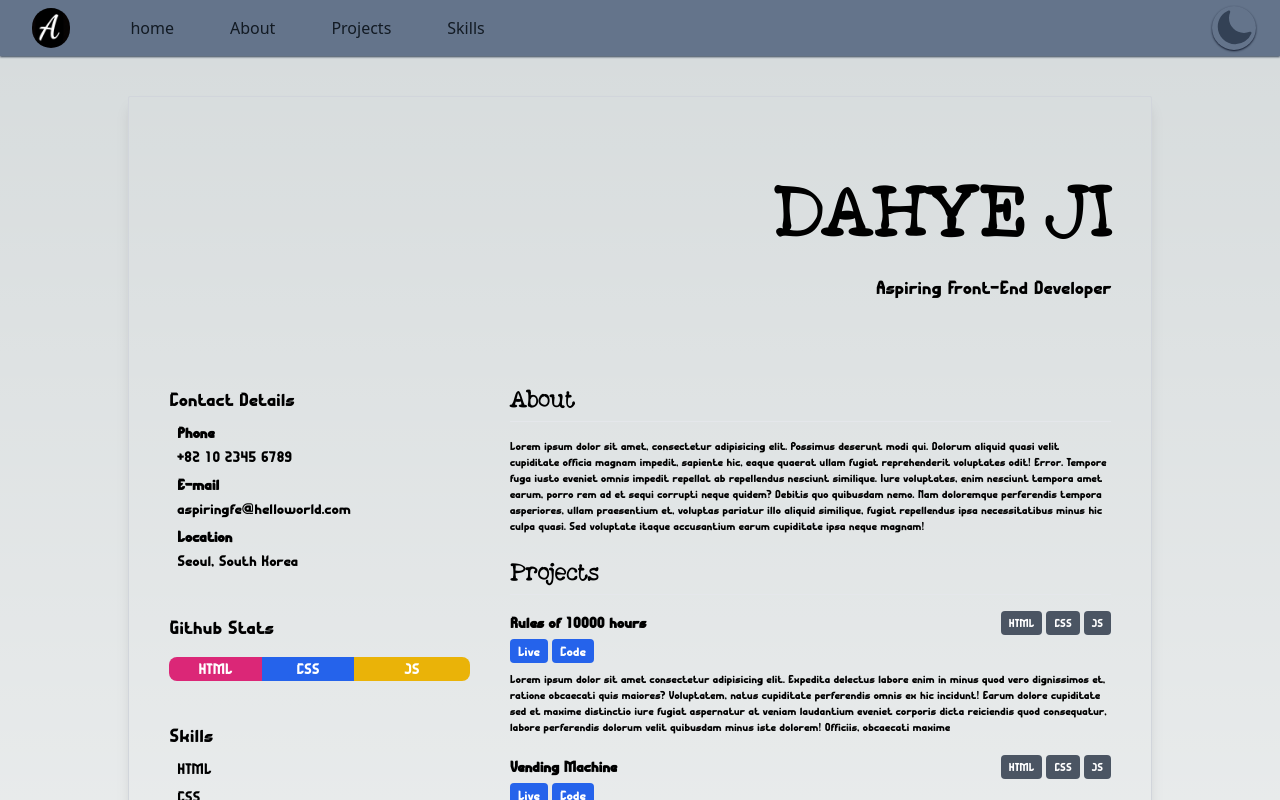
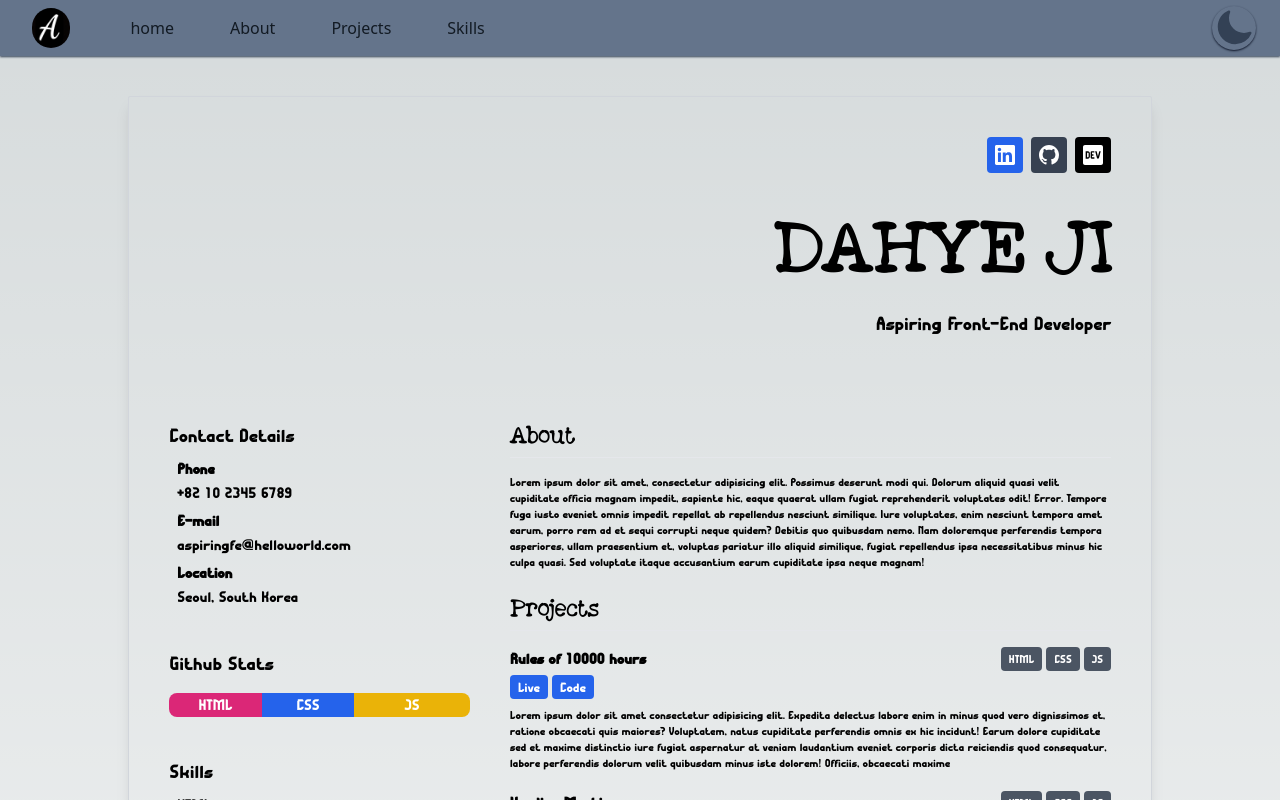
Before and after one commit to AmirAghajani98/portfolio, a Next.js app: page /resume.tsx in a window 1280 px wide. Shown: the top 800 px of the page. Built offline with nearby package versions, Linux system fonts and the light colour scheme.

Commit message:
fix-resume

```diff
--- a/src/app/component/projects.tsx
+++ b/src/app/component/projects.tsx
@@ -53,7 +53,7 @@
               <h2 className="font-mono mt-3 mb-4 font-semibold text-xl dark:text-slate-100 text-[#121a23]">
                 {project.title}
               </h2>
-              <p className="font-sans text-justify mx-auto mb-6 text-base leading-relaxed dark:text-slate-100 text-[#121a23] line-clamp-4">
+              <p className="font-sans whitespace-normal text-justify mx-auto mb-6 text-base leading-relaxed dark:text-slate-100 text-[#121a23] line-clamp-4">
                 {project.description}
               </p>
               <div className="text-right">
--- a/src/app/projects/page.tsx
+++ b/src/app/projects/page.tsx
@@ -49,7 +49,7 @@
               <h2 className="font-mono mt-3 mb-4 font-semibold text-xl dark:text-slate-100 text-[#121a23]">
                 {project.title}
               </h2>
-              <p className="font-sans text-justify mx-auto mb-6 text-base leading-relaxed dark:text-slate-100 text-[#121a23] line-clamp-4">
+              <p className="font-sans whitespace-normal text-justify mx-auto mb-6 text-base leading-relaxed dark:text-slate-100 text-[#121a23] line-clamp-4">
                 {project.description}
               </p>
               <div className="text-right">
--- a/src/app/resume.tsx/page.tsx
+++ b/src/app/resume.tsx/page.tsx
@@ -6,48 +6,77 @@
       <div className="border border-gray-300 rounded-sm shadow-lg py-10 px-10 w-4/5 mt-10 mb-10">
         <ul className="flex flex-wrap justify-end gap-2">
           <li>
-            {/* <a href="https://www.linkedin.com/"
-                        class="bg-blue-600 p-2 font-semibold text-white inline-flex items-center space-x-2 rounded"
-                        target=”_blank”>
-                        <svg className="w-5 h-5 fill-current" role="img" viewBox="0 0 256 256"
-                            xmlns="http://www.w3.org/2000/svg">
+            <>
+              <a
+                href="https://www.linkedin.com/"
+                target="blank"
+                className="bg-blue-600 p-2 font-semibold text-white inline-flex items-center space-x-2 rounded"
+              >
+                <svg
+                  className="w-5 h-5 fill-current"
+                  role="img"
+                  viewBox="0 0 256 256"
+                  xmlns="http://www.w3.org/2000/svg"
+                >
                   <g>
-                                <path
-                                    d="M218.123122,218.127392 L180.191928,218.127392 L180.191928,158.724263 C180.191928,144.559023 179.939053,126.323993 160.463756,126.323993 C140.707926,126.323993 137.685284,141.757585 137.685284,157.692986 L137.685284,218.123441 L99.7540894,218.123441 L99.7540894,95.9665207 L136.168036,95.9665207 L136.168036,112.660562 L136.677736,112.660562 C144.102746,99.9650027 157.908637,92.3824528 172.605689,92.9280076 C211.050535,92.9280076 218.138927,118.216023 218.138927,151.114151 L218.123122,218.127392 Z M56.9550587,79.2685282 C44.7981969,79.2707099 34.9413443,69.4171797 34.9391618,57.260052 C34.93698,45.1029244 44.7902948,35.2458562 56.9471566,35.2436736 C69.1040185,35.2414916 78.9608713,45.0950217 78.963054,57.2521493 C78.9641017,63.090208 76.6459976,68.6895714 72.5186979,72.8184433 C68.3913982,76.9473153 62.7929898,79.26748 56.9550587,79.2685282 M75.9206558,218.127392 L37.94995,218.127392 L37.94995,95.9665207 L75.9206558,95.9665207 L75.9206558,218.127392 Z M237.033403,0.0182577091 L18.8895249,0.0182577091 C8.57959469,-0.0980923971 0.124827038,8.16056231 -0.001,18.4706066 L-0.001,237.524091 C0.120519052,247.839103 8.57460631,256.105934 18.8895249,255.9977 L237.033403,255.9977 C247.368728,256.125818 255.855922,247.859464 255.999,237.524091 L255.999,18.4548016 C255.851624,8.12438979 247.363742,-0.133792868 237.033403,0.000790807055">
-                                </path>
+                    <path d="M218.123122,218.127392 L180.191928,218.127392 L180.191928,158.724263 C180.191928,144.559023 179.939053,126.323993 160.463756,126.323993 C140.707926,126.323993 137.685284,141.757585 137.685284,157.692986 L137.685284,218.123441 L99.7540894,218.123441 L99.7540894,95.9665207 L136.168036,95.9665207 L136.168036,112.660562 L136.677736,112.660562 C144.102746,99.9650027 157.908637,92.3824528 172.605689,92.9280076 C211.050535,92.9280076 218.138927,118.216023 218.138927,151.114151 L218.123122,218.127392 Z M56.9550587,79.2685282 C44.7981969,79.2707099 34.9413443,69.4171797 34.9391618,57.260052 C34.93698,45.1029244 44.7902948,35.2458562 56.9471566,35.2436736 C69.1040185,35.2414916 78.9608713,45.0950217 78.963054,57.2521493 C78.9641017,63.090208 76.6459976,68.6895714 72.5186979,72.8184433 C68.3913982,76.9473153 62.7929898,79.26748 56.9550587,79.2685282 M75.9206558,218.127392 L37.94995,218.127392 L37.94995,95.9665207 L75.9206558,95.9665207 L75.9206558,218.127392 Z M237.033403,0.0182577091 L18.8895249,0.0182577091 C8.57959469,-0.0980923971 0.124827038,8.16056231 -0.001,18.4706066 L-0.001,237.524091 C0.120519052,247.839103 8.57460631,256.105934 18.8895249,255.9977 L237.033403,255.9977 C247.368728,256.125818 255.855922,247.859464 255.999,237.524091 L255.999,18.4548016 C255.851624,8.12438979 247.363742,-0.133792868 237.033403,0.000790807055"></path>
                   </g>
                 </svg>
-                    </a> */}
+              </a>
+            </>
           </li>
           <li>
-            {/* <a href="https://github.com/"
-                        class="bg-gray-700 p-2 font-medium text-white inline-flex items-center space-x-2 rounded"
-                        target=”_blank”>
-                        <svg xmlns="http://www.w3.org/2000/svg" xmlns:xlink="http://www.w3.org/1999/xlink"
-                            aria-hidden="true" role="img" class="w-5" preserveAspectRatio="xMidYMid meet"
-                            viewBox="0 0 24 24">
-                            < fill="none">
-                                <path fill-rule="evenodd" clip-rule="evenodd"
+            <>
+              <a
+                href="https://github.com/"
+                target="blank"
+                className="bg-gray-700 p-2 font-medium text-white inline-flex items-center space-x-2 rounded"
+              >
+                <svg
+                  xmlns="http://www.w3.org/2000/svg"
+                  aria-hidden="true"
+                  role="img"
+                  className="w-5"
+                  preserveAspectRatio="xMidYMid meet"
+                  viewBox="0 0 24 24"
+                >
+                  <path
+                    fill-rule="evenodd"
+                    clip-rule="evenodd"
                     d="M12 0C5.37 0 0 5.37 0 12c0 5.31 3.435 9.795 8.205 11.385c.6.105.825-.255.825-.57c0-.285-.015-1.23-.015-2.235c-3.015.555-3.795-.735-4.035-1.41c-.135-.345-.72-1.41-1.23-1.695c-.42-.225-1.02-.78-.015-.795c.945-.015 1.62.87 1.845 1.23c1.08 1.815 2.805 1.305 3.495.99c.105-.78.42-1.305.765-1.605c-2.67-.3-5.46-1.335-5.46-5.925c0-1.305.465-2.385 1.23-3.225c-.12-.3-.54-1.53.12-3.18c0 0 1.005-.315 3.3 1.23c.96-.27 1.98-.405 3-.405s2.04.135 3 .405c2.295-1.56 3.3-1.23 3.3-1.23c.66 1.65.24 2.88.12 3.18c.765.84 1.23 1.905 1.23 3.225c0 4.605-2.805 5.625-5.475 5.925c.435.375.81 1.095.81 2.22c0 1.605-.015 2.895-.015 3.3c0 .315.225.69.825.57A12.02 12.02 0 0 0 24 12c0-6.63-5.37-12-12-12z"
-                                    fill="currentColor" />
+                    fill="currentColor"
+                  />
+                </svg>
+              </a>
             </>
-                        </svg>
-                    </a> */}
           </li>
           <li>
-            {/* <a href="https://dev.to/"
-                        class="bg-black p-2 font-medium text-white inline-flex items-center space-x-2 rounded"
-                        target=”_blank”>
-                        <svg className="w-5 h-5" role="img" aria-hidden="true" preserveAspectRatio="xMidYMid meet"
-                            viewBox="0 32 447.99999999999994 448" xmlns="http://www.w3.org/2000/svg" width="2500"
-                            height="2321">
+            <>
+              <a
+                href="https://dev.to/"
+                className="bg-black p-2 font-medium text-white inline-flex items-center space-x-2 rounded"
+              >
+                <svg
+                  className="w-5 h-5"
+                  role="img"
+                  aria-hidden="true"
+                  preserveAspectRatio="xMidYMid meet"
+                  viewBox="0 32 447.99999999999994 448"
+                  xmlns="http://www.w3.org/2000/svg"
+                  width="2500"
+                  height="2321"
+                >
                   <g fill="none">
-                                <path fill-rule="evenodd" clip-rule="evenodd"
+                    <path
+                      fill-rule="evenodd"
+                      clip-rule="evenodd"
                       d="M120.12 208.29c-3.88-2.9-7.77-4.35-11.65-4.35H91.03v104.47h17.45c3.88 0 7.77-1.45 11.65-4.35s5.82-7.25 5.82-13.06v-69.65c-.01-5.8-1.96-10.16-5.83-13.06zM404.1 32H43.9C19.7 32 .06 51.59 0 75.8v360.4C.06 460.41 19.7 480 43.9 480h360.2c24.21 0 43.84-19.59 43.9-43.8V75.8c-.06-24.21-19.7-43.8-43.9-43.8zM154.2 291.19c0 18.81-11.61 47.31-48.36 47.25h-46.4V172.98h47.38c35.44 0 47.36 28.46 47.37 47.28zm100.68-88.66H201.6v38.42h32.57v29.57H201.6v38.41h53.29v29.57h-62.18c-11.16.29-20.44-8.53-20.72-19.69V193.7c-.27-11.15 8.56-20.41 19.71-20.69h63.19zm103.64 115.29c-13.2 30.75-36.85 24.63-47.44 0l-38.53-144.8h32.57l29.71 113.72 29.57-113.72h32.58z"
-                                    fill="currentColor" />
+                      fill="currentColor"
+                    />
                   </g>
                 </svg>
-                    </a> */}
+              </a>
+            </>
           </li>
         </ul>
         <div className="flex justify-between items-center">
@@ -161,7 +190,6 @@
               <h2 className="text-2xl mt-6 pb-1 border-b font-semibold">
                 Projects
               </h2>
-
               <ul className="mt-1">
                 <li className="py-2">
                   <div className="flex justify-between my-1">
```
Lines whose indentation alone changed are shown as unchanged.
